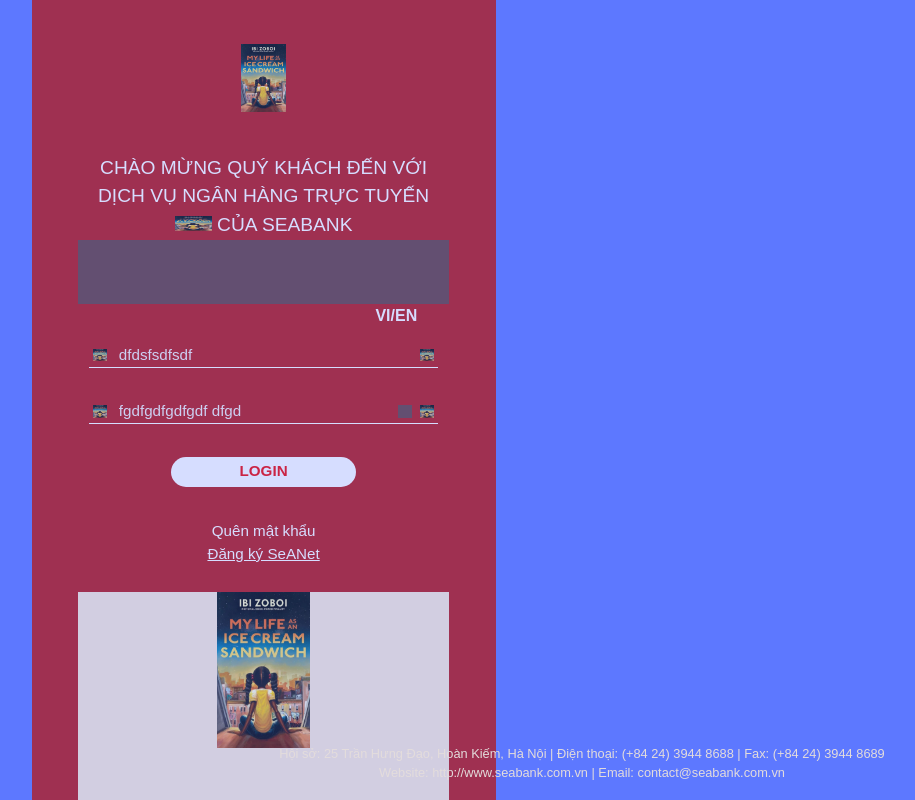
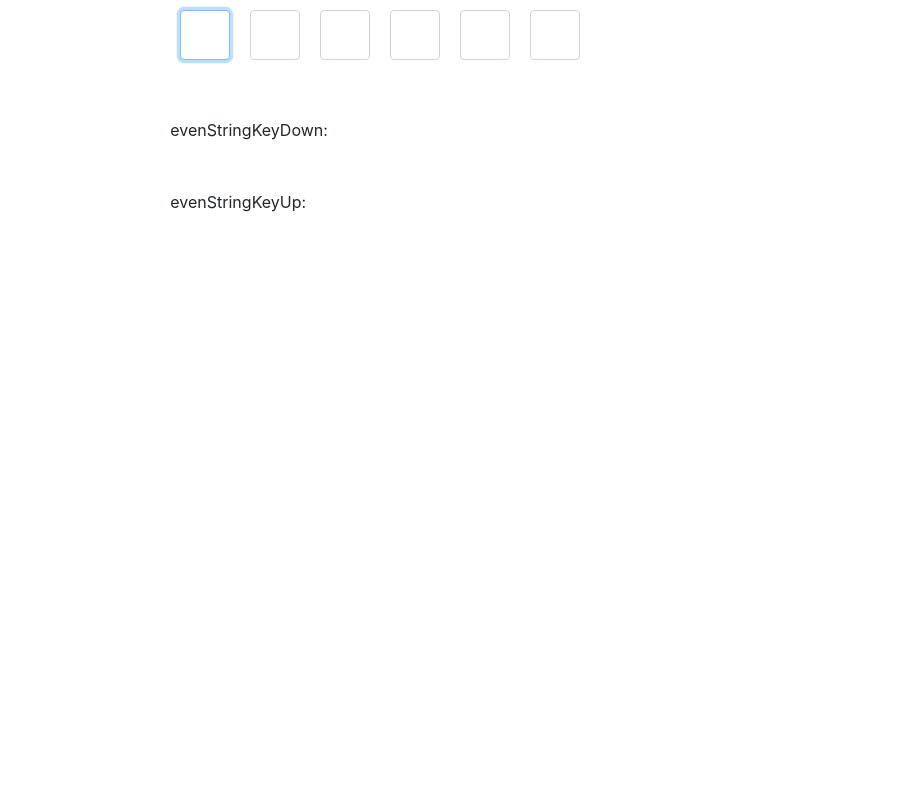
Before and after one commit to luongquytnvn/netlify, an Angular app: page / in a window 1280 px wide. Shown: the whole page, without its empty margins (58-973 px from the left). Built offline with nearby package versions, Linux system fonts and the light colour scheme.

Commit message:
test event keyboard

```diff
--- a/src/app/app.module.ts
+++ b/src/app/app.module.ts
@@ -5,6 +5,7 @@
 import { AppComponent } from './app.component';
 import { HomeComponent } from './view/home/home.component';
 import { TestComponent } from './view/test/test.component';
+import {FormsModule, ReactiveFormsModule} from '@angular/forms';
 
 @NgModule({
   declarations: [
@@ -14,7 +15,9 @@
   ],
   imports: [
     BrowserModule,
-    AppRoutingModule
+    AppRoutingModule,
+    ReactiveFormsModule,
+    FormsModule
   ],
   providers: [],
   bootstrap: [AppComponent]
--- a/src/app/view/home/home.component.html
+++ b/src/app/view/home/home.component.html
@@ -1,159 +1,52 @@
-<!--<div class="bs-background">-->
-<!--  <div class="bs-background-form">-->
-<!--    <div class="sb-form">-->
-<!--      <form class="h-100">-->
-<!--        <div class="form-group m-0" style="height: 20%; border: 1px solid">-->
-<!--          <input class="form-control" type="text">-->
-<!--        </div>-->
-<!--        <div class="form-group m-0" style="height: 40%; border: 1px solid">-->
-<!--          <div>innerWidth: {{innerWidth | async}}</div>-->
-<!--          <div>innerHeight: {{innerHeight | async}}</div>-->
-<!--          <div>screenWidth: {{screenWidth | async}}</div>-->
-<!--          <div>screenHeight: {{screenHeight | async}}</div>-->
-<!--          <div>availWidth: {{availWidth | async}}</div>-->
-<!--          <div>availHeight: {{availHeight | async}}</div>-->
-<!--          <div>outerHeight: {{outerHeight | async}}</div>-->
-<!--          <div>outerWidth: {{outerWidth | async}}</div>-->
-<!--          <div>documentHeight: {{documentHeight | async}}</div>-->
-<!--        </div>-->
-<!--        <div class="form-group m-0" style="height: 20%; border: 1px solid">-->
-<!--          <span>456</span>-->
-<!--        </div>-->
-<!--        <div class="form-group m-0" style="height: 20%; border: 1px solid">-->
-<!--          <span>567</span>-->
-<!--        </div>-->
-<!--      </form>-->
-<!--    </div>-->
-<!--  </div>-->
-<!--</div>-->
-
-<div class="bg-container">
-  <div class="bg-login">
-    <div class="sb-login-custom-form">
-
-
-      <div class="w-100 sb-login-logo"
-           style="position: relative; height: 14%">
-        <div class="text-center w-100" style="position: absolute; bottom: 0">
-          <img alt=""
-               src="assets/media/books/1.png">
-        </div>
-      </div>
-
-
-      <div class="w-100 sb-login-welcome"
-           style="color: #ffffff; position: relative; height: 16%">
-        <div class="text-center"
-             style="position: absolute; bottom: 0;">
-			<span>
-        CHÀO MỪNG QUÝ KHÁCH ĐẾN VỚI DỊCH VỤ NGÂN HÀNG TRỰC TUYẾN
-				<a><img class="sb-cursor-pointer"
-                style="width: 10%"
-                src="assets/media/books/1.png" alt="logo-seanet">
-				</a> CỦA SEABANK
-			</span>
-        </div>
-      </div>
-
-
-      <div class="w-100 sb-login-text-error"
-           style="position: relative; height: 8%; background: #664242">
-      </div>
-
-
-        <div class="w-100 text-right sb-login-text-lang"
-             style="height: 5%">
-		<span class="sb-login-lang" style="cursor: pointer">
-			<i
-        class="fas fa-globe-asia"></i>
-			<span
-        style="font-weight: 600">VI/EN</span>
-		</span>
-        </div>
-
-
-      <div class="w-100 sb-login-text-form"
-           style="height: 22%; position: relative">
-        <form class="kt-form h-100" autocomplete="off">
-          <div class="form-group m-0"
-               style="height: 32%">
-            <div class="d-inline-flex w-100" style="position: relative">
-              <img alt=""
-                   style="left: 4%"
-                   src="assets/media/books/1.png">
-              <input
-                class="inp1"
-                autocomplete="new-password"
-                name="username" type="text" placeholder="dfdsfsdfsdf"/>
-              <img class="sb-cursor-pointer"
-                   style="right: 4%"
-                   src="assets/media/books/1.png" alt="icon-delete">
-            </div>
-          </div>
-
-          <div class="form-group m-0" style="height: 32%">
-            <div class="d-inline-flex w-100" style="position: relative">
-              <img alt=""
-                   style="left: 4%"
-                   src="assets/media/books/1.png">
-
-              <input class="inp1"
-                     name="new-password" type="password" placeholder="fgdfgdfgdfgdf dfgd"
-                     autocomplete="new-password"/>
-              <i
-                style="right: 10%"
-                class="fa fa-eye text-white sb-cursor-pointer" aria-hidden="true"></i>
-<!--              <i-->
-<!--                style="right: 10%"-->
-<!--                class="fa fa-eye-slash text-white sb-cursor-pointer" aria-hidden="true"-->
-<!--              ></i>-->
-              <img class="sb-cursor-pointer"
-                   style="right: 4%"
-                   src="assets/media/books/1.png" alt="icon-delete">
-            </div>
-          </div>
-
-          <!--begin::Action-->
-          <div class="text-center m-0" style="height: 36%">
-            <button
-              class="button-login">LOGIN
-            </button>
-          </div>
-        </form>
-      </div>
-
-
-      <div class="w-100"
-           style="height: 9%">
-        <div class="text-center">
-          <div class="forget-password">
-            <span class="sb-cursor-pointer">Quên mật khẩu</span>
-          </div>
-        </div>
-        <div class="text-center">
-          <div class="sign-up-seanet">
-            <span class="sb-cursor-pointer">Đăng ký SeANet</span>
-          </div>
-        </div>
-      </div>
-
-
-      <div class="w-100 text-center"
-           style="height: 26%; background: antiquewhite">
-        <img class="h-75 w-25" style="background: antiquewhite" src="assets/media/books/1.png" alt="qr-code">
-      </div>
-
-
+<div class="container-fluid">
+  <div class="row">
+    <div class="col-8 offset-2 d-inline-flex">
+      <input [(ngModel)]="input1" #inputOtp1 id="input-otp-1" type="text"
+             class="input-otp form-control text-center"
+             pattern="[0-9]*" inputmode="numeric"
+             onkeypress='return event.charCode >= 48 && event.charCode <= 57'
+             (keydown)="focus($event, 1, inputOtp1 , inputOtp2)"
+             [disabled]="dataLoading | async"
+             (keyup)="focusInput($event, 1, inputOtp1 , inputOtp2)" maxlength="1">
+      <input [(ngModel)]="input2" #inputOtp2 id="input-otp-2" type="text"
+             class="input-otp form-control text-center"
+             pattern="[0-9]*" inputmode="numeric"
+             onkeypress='return event.charCode >= 48 && event.charCode <= 57'
+             (keydown)="focus($event, 2, inputOtp1 , inputOtp3)"
+             [disabled]="dataLoading | async"
+             (keyup)="focusInput($event, 2, inputOtp1, inputOtp3)" maxlength="1">
+      <input [(ngModel)]="input3" #inputOtp3 id="input-otp-3" type="text"
+             onkeypress='return event.charCode >= 48 && event.charCode <= 57'
+             class="input-otp form-control text-center"
+             pattern="[0-9]*" inputmode="numeric"
+             (keydown)="focus($event, 3, inputOtp2 , inputOtp4)"
+             [disabled]="dataLoading | async"
+             (keyup)="focusInput($event, 3, inputOtp2, inputOtp4)" maxlength="1">
+      <input [(ngModel)]="input4" #inputOtp4 id="input-otp-4" type="text"
+             onkeypress='return event.charCode >= 48 && event.charCode <= 57'
+             class="input-otp form-control text-center"
+             pattern="[0-9]*" inputmode="numeric"
+             (keydown)="focus($event, 4, inputOtp3 , inputOtp5)"
+             [disabled]="dataLoading | async"
+             (keyup)="focusInput($event, 4, inputOtp3, inputOtp5)" maxlength="1">
+      <input [(ngModel)]="input5" #inputOtp5 id="input-otp-5" type="text"
+             onkeypress='return event.charCode >= 48 && event.charCode <= 57'
+             class="input-otp form-control text-center"
+             pattern="[0-9]*" inputmode="numeric"
+             (keydown)="focus($event, 5, inputOtp4 , inputOtp6)"
+             [disabled]="dataLoading | async"
+             (keyup)="focusInput($event, 5, inputOtp4, inputOtp6)" maxlength="1">
+      <input [(ngModel)]="input6" #inputOtp6 id="input-otp-6" type="text"
+             onkeypress='return event.charCode >= 48 && event.charCode <= 57'
+             class="input-otp form-control text-center"
+             pattern="[0-9]*" inputmode="numeric"
+             (keydown)="focus($event, 6, inputOtp5 , inputOtp6)"
+             [disabled]="dataLoading | async"
+             (keyup)="focusInput($event, 6, inputOtp5, inputOtp6)" maxlength="1">
     </div>
-  </div>
-  <div class="d-flex justify-content-center sb-text-footer"
-       style="position: absolute; left: 0; width: 100%">
-    <div class="form-group text-center">
-      <div class="text-note">
-        Hội sở: 25 Trần Hưng Đạo, Hoàn Kiếm, Hà Nội | Điện thoại: (+84 24) 3944 8688 | Fax: (+84 24) 3944 8689
-        <br/>
-        Website: http://www.seabank.com.vn | Email: contact@seabank.com.vn
-      </div>
+    <div class="col-8 offset-2">
+      <div class="my-5">evenStringKeyDown: {{evenStringKeyDown | async}}</div>
+      <div>evenStringKeyUp: {{evenStringKeyUp | async}}</div>
     </div>
   </div>
 </div>
--- a/src/app/view/home/home.component.scss
+++ b/src/app/view/home/home.component.scss
@@ -479,3 +479,9 @@
     width: 1.8vh;
   }
 }
+
+.input-otp {
+  width: 50px;
+  height: 50px;
+  margin: 10px;
+}
--- a/src/app/view/home/home.component.ts
+++ b/src/app/view/home/home.component.ts
@@ -1,5 +1,7 @@
-import {Component, OnInit} from '@angular/core';
+import {Component, ElementRef, Input, OnInit, Output, ViewChild} from '@angular/core';
 import {BehaviorSubject} from 'rxjs';
+import {EventEmitter} from 'events';
+import {FormBuilder, FormControl, FormGroup, Validators} from '@angular/forms';
 
 declare var $: any;
 
@@ -9,75 +11,164 @@
   styleUrls: ['./home.component.scss']
 })
 export class HomeComponent implements OnInit {
-  screenWidth: BehaviorSubject<any> = new BehaviorSubject<any>(0);
-  screenHeight: BehaviorSubject<any> = new BehaviorSubject<any>(0);
-  innerHeight: BehaviorSubject<any> = new BehaviorSubject<any>(0);
-  innerWidth: BehaviorSubject<any> = new BehaviorSubject<any>(0);
-  availHeight: BehaviorSubject<any> = new BehaviorSubject<any>(0);
-  availWidth: BehaviorSubject<any> = new BehaviorSubject<any>(0);
-  outerWidth: BehaviorSubject<any> = new BehaviorSubject<any>(0);
-  outerHeight: BehaviorSubject<any> = new BehaviorSubject<any>(0);
-  documentHeight: BehaviorSubject<any> = new BehaviorSubject<any>(0);
-  heightCustom: BehaviorSubject<any> = new BehaviorSubject<any>(null);
-  minHeight: BehaviorSubject<any> = new BehaviorSubject<any>(null);
+  @Input() message: any;
+  @Input() basePath;
+  @Input() error: BehaviorSubject<any> = new BehaviorSubject<any>(null);
+  @Input() isCallback: boolean = false;
+  loading: BehaviorSubject<boolean> = new BehaviorSubject<boolean>(false);
+  dataLoading: BehaviorSubject<boolean> = new BehaviorSubject<boolean>(false);
+  otpForm: FormGroup;
+  input1: any = null;
+  input2: any = null;
+  input3: any = null;
+  input4: any = null;
+  input5: any = null;
+  input6: any = null;
+  isOtp: BehaviorSubject<boolean> = new BehaviorSubject<boolean>(false);
+  countEntry: number = 0;
+  otpError: string;
+  isFocus: boolean = false;
+  isKeyPress: boolean = false;
 
-  constructor() {
+  evenStringKeyDown: BehaviorSubject<any> = new BehaviorSubject<any>('');
+  evenStringKeyUp: BehaviorSubject<any> = new BehaviorSubject<any>('');
+
+  @ViewChild('inputOtp1', {static: true}) inputOtp1: ElementRef;
+  @Output() callBack = new EventEmitter();
+
+  constructor(private formBuilder: FormBuilder,
+              // public activeModal: NgbActiveModal,
+              // private swibCommon: SwibCommonResourceService,
+              // public translate: TranslateService,
+              // private modalService: NgbModal
+  ) {
+    this.otpForm = this.formBuilder.group({
+      password: new FormControl('', [
+        Validators.required,
+        Validators.maxLength(12)
+      ])
+    });
   }
 
   ngOnInit(): void {
-//     this.setFirst();
-//     $(window).resize(() => {
-//       this.resize();
-//     });
+    setTimeout(() => {
+      this.inputOtp1.nativeElement.focus();
+    }, 1000);
+    // this.swibCommon.basePath = this.basePath;
   }
 
-  // setFirst() {
-  //   const bs2 = $('.bg-login');
-  //   const bs3 = $('.sb-login-custom-form');
-  //   this.minHeight.next(innerHeight > screen.height ? screen.height : innerHeight);
-  // }
-  //
-  // resize() {
-  //   this.screenHeight.next(screen.height);
-  //   this.screenWidth.next(screen.width);
-  //   this.innerHeight.next(window.innerHeight);
-  //   this.innerWidth.next(window.innerWidth);
-  //   this.availHeight.next(screen.availHeight);
-  //   this.availWidth.next(screen.availWidth);
-  //   this.outerWidth.next(window.outerWidth);
-  //   this.outerHeight.next(window.outerHeight);
-  //
-  //   console.log('screenHeight', this.screenHeight.getValue());
-  //   console.log('screenWidth', this.screenWidth.getValue());
-  //   console.log('innerHeight', this.innerHeight.getValue());
-  //   console.log('innerWidth', this.innerWidth.getValue());
-  //   console.log('availHeight', this.availHeight.getValue());
-  //   console.log('availWidth', this.availWidth.getValue());
-  //   console.log('outerWidth', this.outerWidth.getValue());
-  //   console.log('outerHeight', this.outerHeight.getValue());
-  //   //   $(document).ready(() => {
-  //   //     const w = Math.max(document.documentElement.clientWidth, window.innerWidth || 0);
-  //   //     const h = Math.max(document.documentElement.clientHeight, window.innerHeight || 0);
-  //   //     console.log(w);
-  //   //     console.log(h);
-  //   //     $('html, body').css({width: w, height: h});
-  //   //   });
-  //
-  //   $(document).ready(() => {
-  //     this.documentHeight.next($(document).height());
-  //     const bs2 = $('.bg-login');
-  //     const bs3 = $('.sb-login-custom-form');
-  //     bs3.removeClass('sb-login-custom-form-mobile');
-  //     bs2.removeClass('bg-login-mobile');
-  //     this.heightCustom.next(null);
-  //     if ((innerHeight < (screen.height * 80 / 100)) && (screen.width <= 1024)) {
-  //       bs3.addClass('sb-login-custom-form-mobile');
-  //       this.heightCustom.next(this.minHeight.getValue());
-  //     }
-  //
-  //     if (innerWidth <= 575 && screen.width < screen.height) {
-  //       bs2.addClass('bg-login-mobile');
-  //     }
-  //   });
-  // }
+  onSubmit(data: any) {
+    // if (this.otpForm.invalid || !this.isOtp.getValue()) {
+    //   return;
+    // }
+    // this.otpError = null;
+    // data.otp = this.input1 + '' + this.input2 + '' + this.input3 + '' + this.input4 + '' + this.input5 + '' + this.input6;
+    // this.dataLoading.next(true);
+    // this.swibCommon.checkPasswordUsingPOST(data.password).subscribe((res: any) => {
+    //   this.dataLoading.next(false);
+    //   if (res && res.code == '1002') {
+    //     this.countEntry++;
+    //     if (this.countEntry >= 5) {
+    //       this.callBack.emit(null);
+    //       // this.activeModal.close(new ModalOTPRes(false));
+    //     }
+    //   }
+    //   if (res && res.code === '00') {
+    //     if (!this.isCallback) {
+    //       this.activeModal.close(data);
+    //     } else {
+    //       this.callBack.emit(data.otp);
+    //       this.dataLoading.next(true);
+    //       this.error.subscribe(error => {
+    //         if (!error) {
+    //           return;
+    //         }
+    //         this.dataLoading.next(false);
+    //         this.input1 = null;
+    //         this.input2 = null;
+    //         this.input3 = null;
+    //         this.input4 = null;
+    //         this.input5 = null;
+    //         this.input6 = null;
+    //         this.isOtp.next(false);
+    //         $(document).ready(() => {
+    //           this.inputOtp1.nativeElement.focus();
+    //         });
+    //         this.error.next(null);
+    //       });
+    //     }
+    //   } else {
+    //     this.otpForm.controls.password.setErrors({passwordInvalid: true});
+    //     $(document).ready(() => {
+    //       $('#passId').blur();
+    //     });
+    //   }
+    // });
+  }
+
+  close() {
+    // const modal = this.modalService.open(ModalConfirmCloseComponent, {
+    //   backdrop: 'static',
+    //   keyboard: false,
+    //   size: 'sm'
+    // });
+    // modal.result.then(res => {
+    //   if (res) {
+    //     this.activeModal.close(new ModalOTPRes(true));
+    //   }
+    // });
+  }
+
+  get f() {
+    if (this.otpForm != undefined) {
+      return this.otpForm.controls;
+    }
+  }
+
+  checkOtp() {
+    this.isOtp.next(((this.input1 != null && !isNaN(this.input1) && this.input1 >= 0 && this.input1 <= 9)
+      && (this.input2 != null && !isNaN(this.input2) && this.input2 >= 0 && this.input2 <= 9)
+      && (this.input3 != null && !isNaN(this.input3) && this.input3 >= 0 && this.input3 <= 9)
+      && (this.input4 != null && !isNaN(this.input4) && this.input4 >= 0 && this.input4 <= 9)
+      && (this.input5 != null && !isNaN(this.input5) && this.input5 >= 0 && this.input5 <= 9)
+      && (this.input6 != null && !isNaN(this.input6) && this.input6 >= 0 && this.input6 <= 9)));
+  }
+
+  focusInput(event: KeyboardEvent, index: number, inputPrev: HTMLInputElement, inputNext: HTMLInputElement) {
+    console.log(event);
+    this.evenStringKeyUp.next(JSON.stringify(event.key));
+    if (Number.isInteger(+event.key)) {
+      if (this['input' + index] && this['input' + index] != '') {
+        inputNext.focus();
+      }
+      this.isKeyPress = false;
+    }
+    this.checkOtp();
+  }
+
+  focus(event: KeyboardEvent, index: number, inputPrev: HTMLInputElement, inputNext: HTMLInputElement) {
+    console.log(event);
+    this.evenStringKeyDown.next(JSON.stringify(event.key));
+    this.isFocus = false;
+    if (Number.isInteger(+event.key)) {
+      if (this['input' + index] && this['input' + index] != '' && this.isKeyPress) {
+        inputNext.focus();
+        this.isFocus = true;
+      }
+      if (this['input' + index] && !this.isKeyPress) {
+        this['input' + index] = null;
+      }
+      this.isKeyPress = true;
+    }
+    if ((event.key == 'Backspace' || event.key == 'Delete')) {
+      if (this['input' + index] == null) {
+        inputPrev.focus();
+      } else if (this['input' + index] == '') {
+        this['input' + index] = null;
+        inputPrev.focus();
+      } else {
+        this['input' + index] = null;
+      }
+    }
+  }
 }
```
